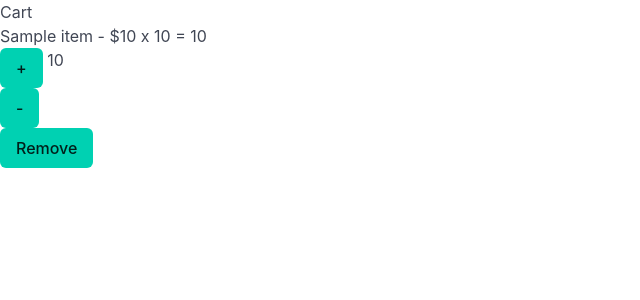
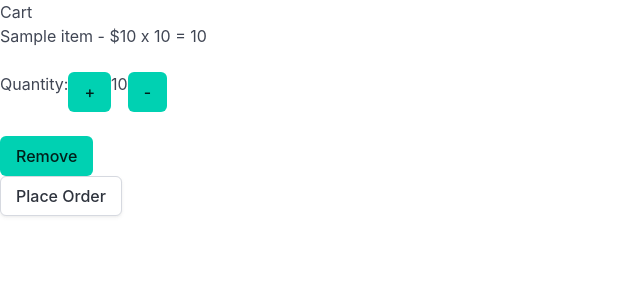
Before and after one commit to yusufhj/online-restaurant-django-project, a Django app: template main_app/templates/cart/index.html in a window 1280 px wide. Shown: the part 56-356 px from the top of the page, without its empty margins (0-640 px from the left). Run offline with Django 5.2, Linux system fonts and the light colour scheme; the template is opened without the code that fills it: most values are stand-ins (such as "Sample title", 1, 10 or a date in 2020); parts of the project's set-up code (start-up, migrations or seed data) failed here and were passed over.

Commit message:
formatting

```diff
--- a/main_app/templates/cart/index.html
+++ b/main_app/templates/cart/index.html
@@ -4,13 +4,17 @@
 {% block content %}
 <section>
     <h2>Cart</h2>
+    {% if cart %}
     <ul>
         {% for item in cart %}
             {% comment %} <li>{{ item }}</li> {% endcomment %}
             <li>{{ item.name }} - ${{ item.price }} x {{item.quantity}} = {{item.total}}</li>
+            <div class='is-flex mt-5 mb-5'>
+                Quantity:
                 <a href={% url 'increment_cart_menu' item.id %}><button class="button is-primary">+</button></a>
-            {{item.quantity}}</p>
-            <a href={% url 'decrement_cart_item' item.id %}><button class="button is-primary">-</button></a>
+                <p>{{item.quantity}}</p>
+                <a href={% url 'decrement_cart_item' item.id %}><button class="button is-primary">-</button></a>
+            </div>
             <li>
                 <form id="remove-from-cart-form" method="post" action="{% url 'cart_remove' item.id %}">
                     {% csrf_token %}
@@ -19,5 +23,9 @@
             </li>
         {% endfor %}
     </ul>
+    <button class='button'>Place Order</button>
+    {% else %}
+    <h2>Cart is empty</h2>
+    {% endif %}
 </section>
 {% endblock %}
```
